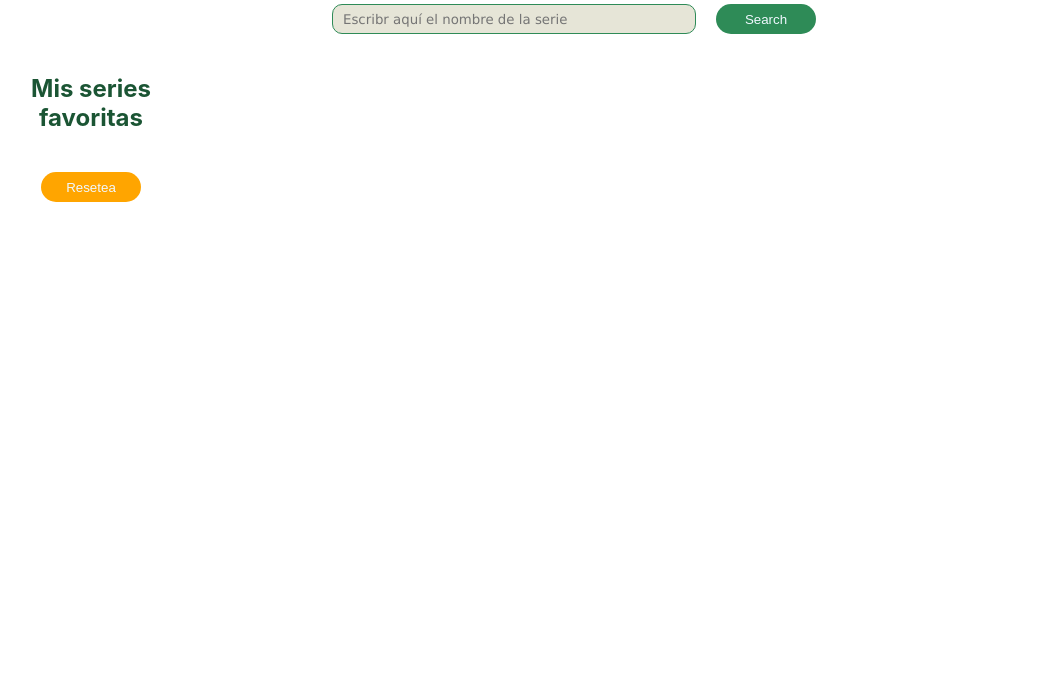
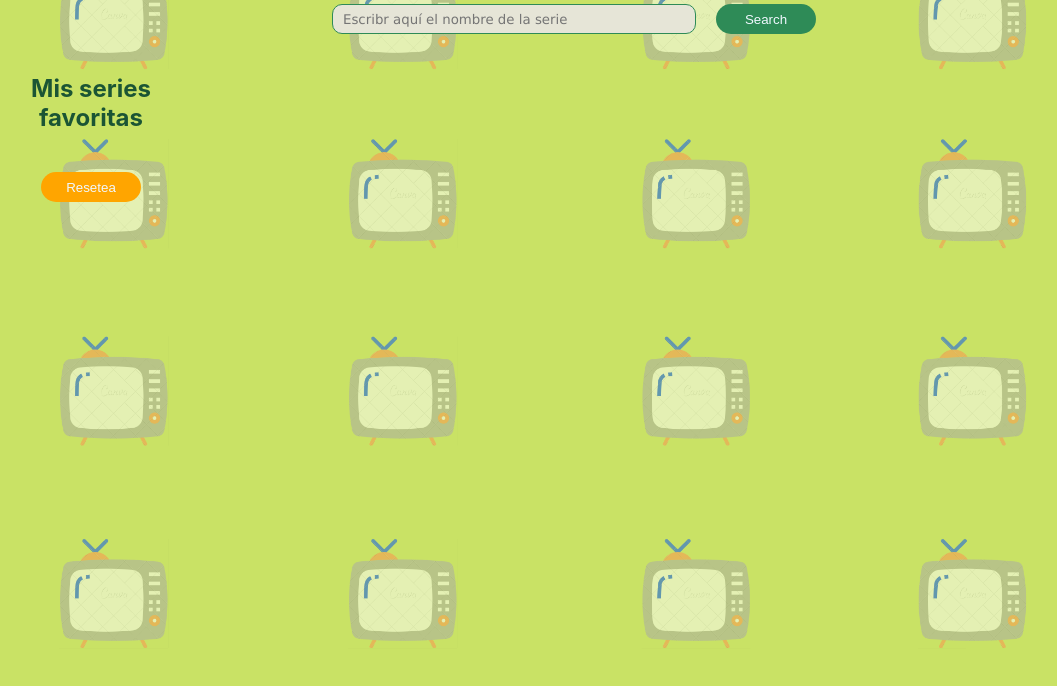
Before and after one commit to CrisBIB/My-first-app-web-JS, a plain HTML site: page index.html in a window 1280 px wide. Shown: the part 114-800 px from the top of the page, without its empty margins (61-1118 px from the left). Drawn offline with Linux system fonts and the light colour scheme.

Commit message:
Fix url background-image

```diff
--- a/styles/main.css
+++ b/styles/main.css
@@ -8,7 +8,7 @@
 }
 
 .body {
-  background-image: url("images\background.png");
+  background-image: url("../images/background.png");
   font-family: -apple-system, BlinkMacSystemFont, "Segoe UI", Roboto, Oxygen,
     Ubuntu, Cantarell, "Open Sans", "Helvetica Neue", sans-serif;
   color: rgb(27, 85, 52);
```
